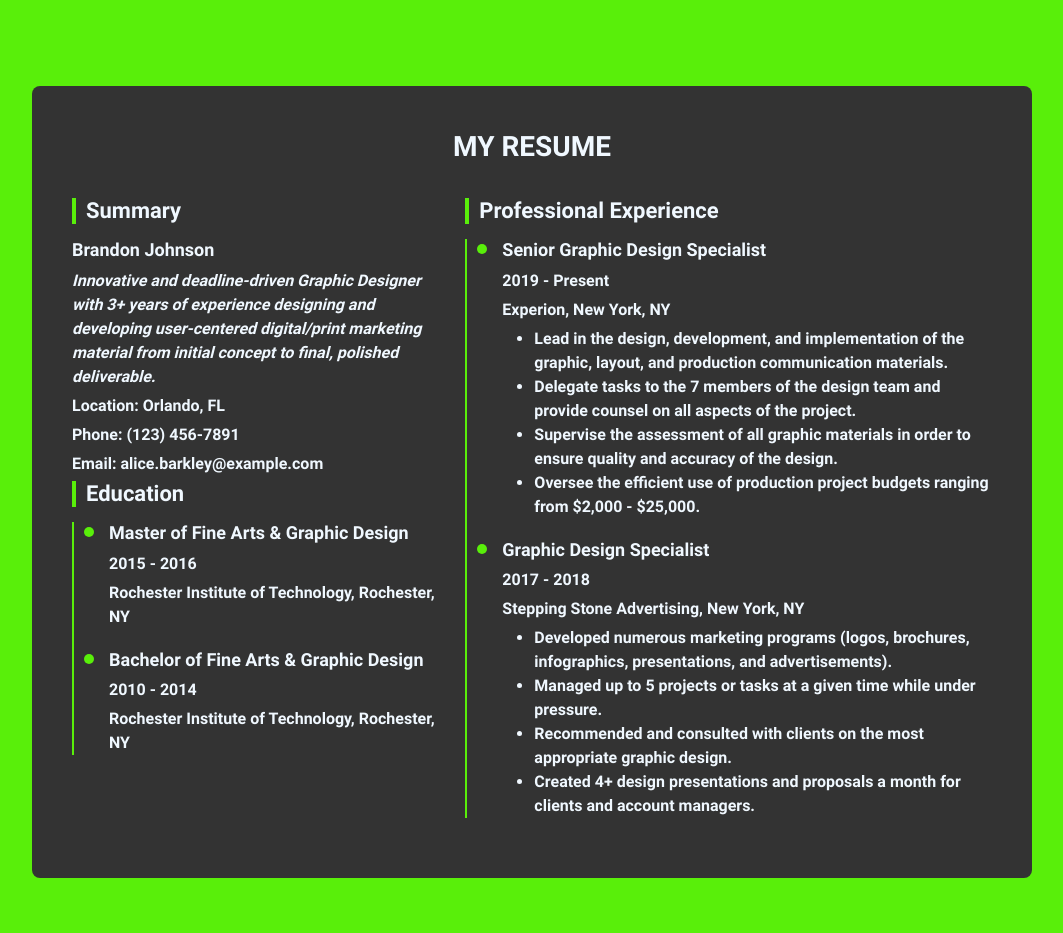
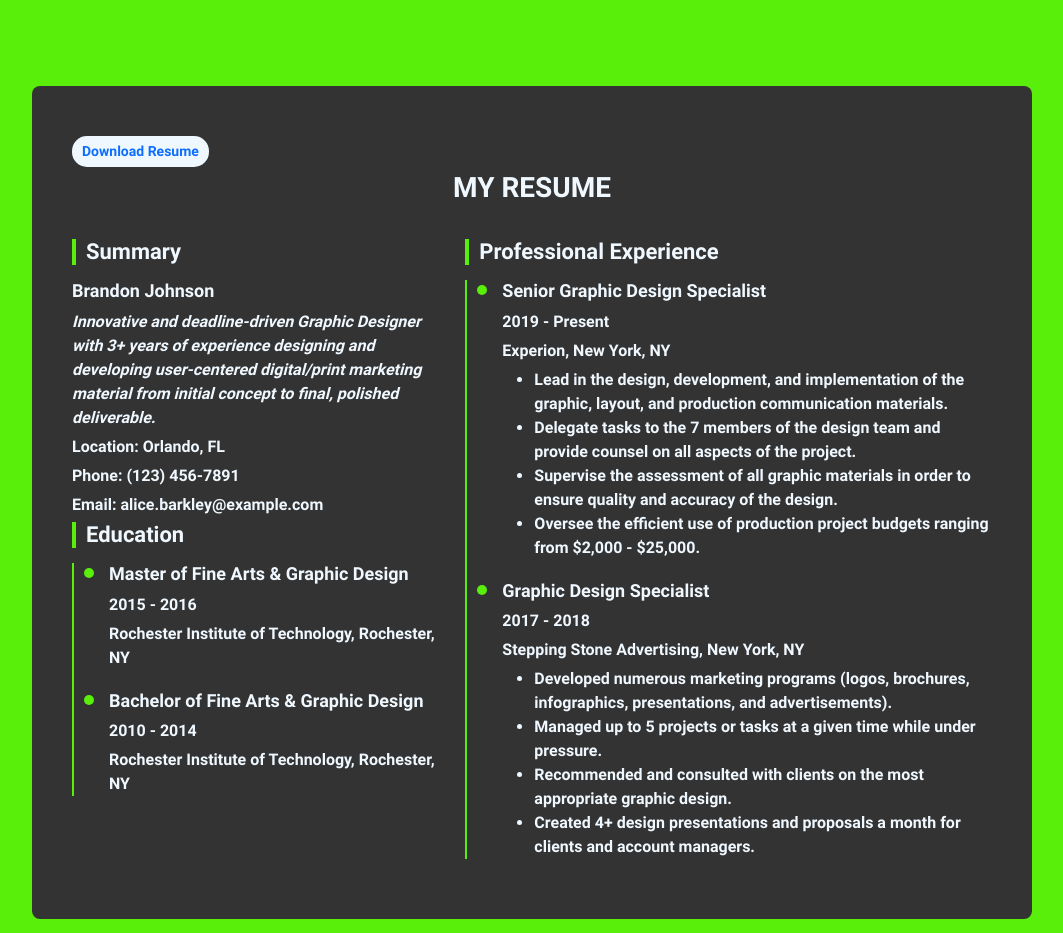
Before and after one commit to shiroyasha2049/portfolio_folder, a plain HTML site: page index.html in a window 1280 px wide. Shown: the part 1260-2193 px from the top of the page, without its empty margins (108-1171 px from the left). Drawn offline with nearby package versions, Linux system fonts and the light colour scheme.

Commit message:
pdf link added

```diff
--- a/index.html
+++ b/index.html
@@ -80,11 +80,14 @@
         </div>
     </div>
 
+
     <div class="container" style="color: aliceblue;font-family:roboto;">
         <div class="resume-container">
+            <div class="tag-container">
+                <div class="tag cv"><a href="/images/temp resume.pdf">Download Resume</a></div>
+                </div>
             <!-- Header -->
             <div class="resume-header">MY RESUME</div>
-
             <div class="row">
                 <!-- Left Column: Summary & Education -->
                 <div class="col-md-5 resume-left">
@@ -147,8 +150,10 @@
                     </div>
                 </div>
             </div>
-        </div>
+         </div>
     </div>
+
+
 
 
      <!-- Scrolling Text Bar Linkedln,mail,phone number-->
--- a/portfolio.css
+++ b/portfolio.css
@@ -154,3 +154,6 @@ height: auto;}
 .resume-left, .resume-right {
     min-height: 100%;
 }
+
+.cv{color: black; background-color: aliceblue;}
+.cv a {text-decoration: none;}
```
Also changed, not shown: 2 other files.
